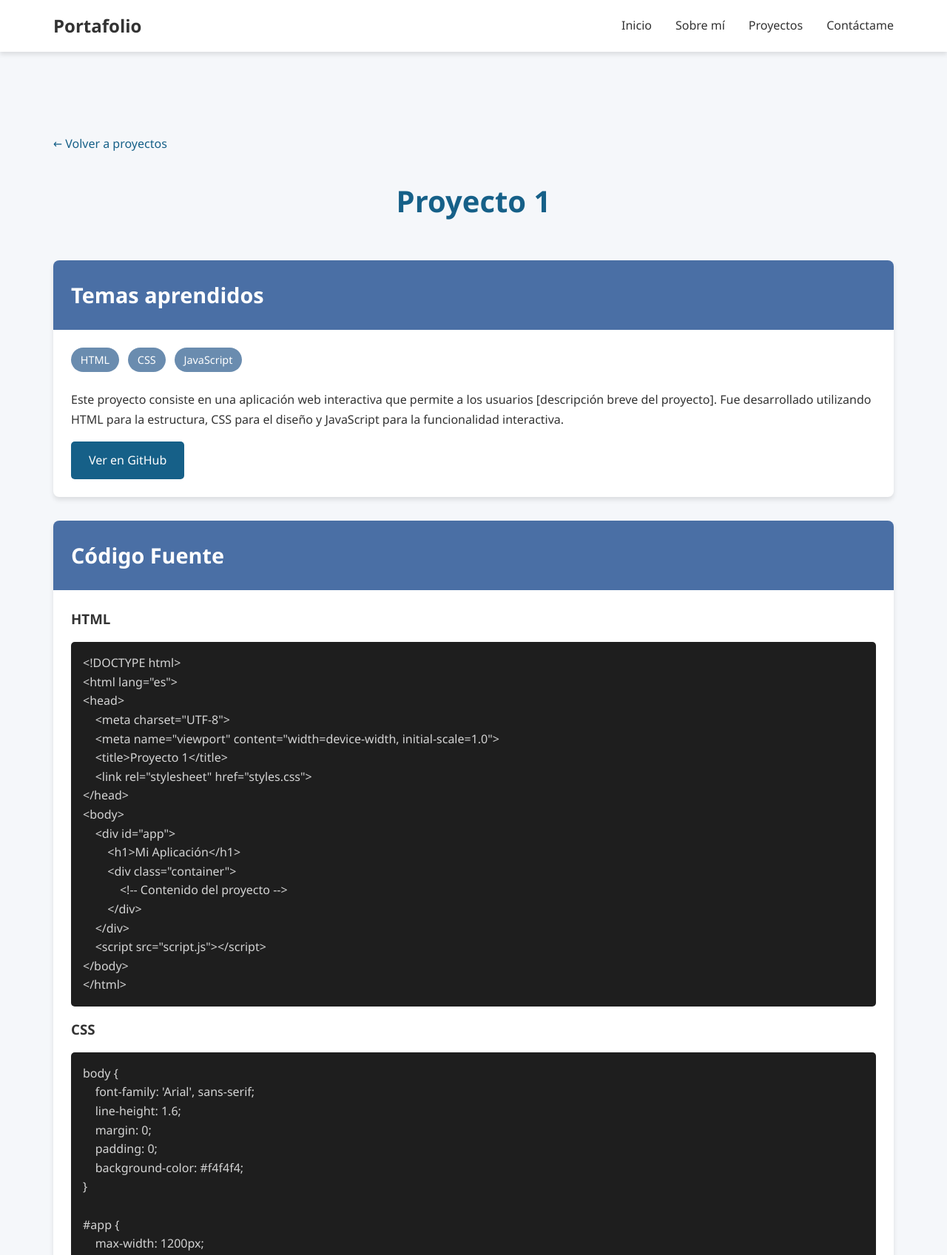
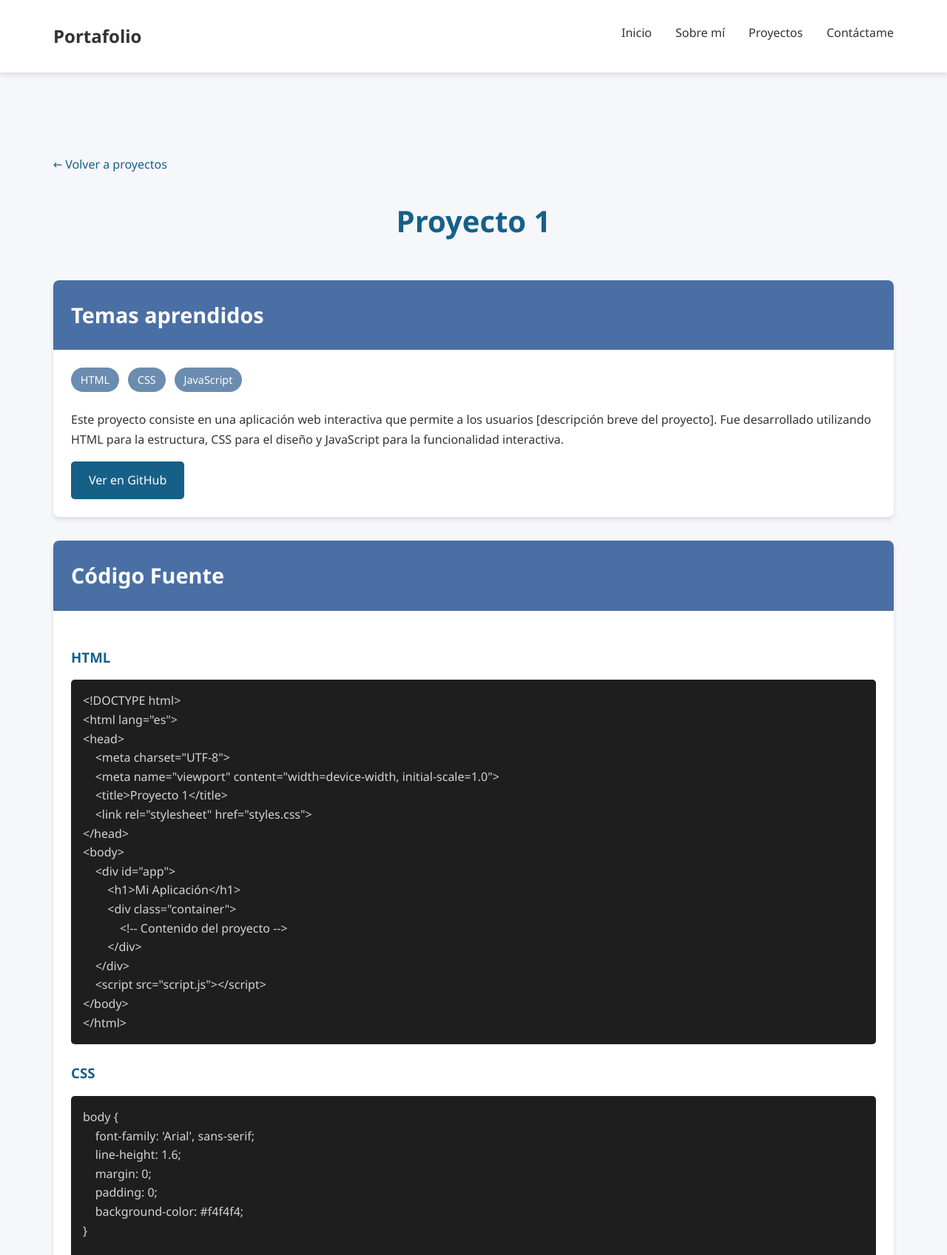
Before and after one commit to Giampier-pixel/Desarrollo-de-aplicaciones-web-Aliaga, a PHP site: page /proyecto1.html in a window 1280 px wide. Shown: the top 1697 px of the page at 74% size. Run offline with PHP 8.4, Linux system fonts and the light colour scheme.

Commit message:
Update styles_proyectos.css

```diff
--- a/styles_proyectos.css
+++ b/styles_proyectos.css
@@ -1,4 +1,5 @@
 
+       /* Variables globales */
 :root {
     --primary-color: #4a6fa5;
     --secondary-color: #6a8caf;
@@ -9,6 +10,7 @@
     --shadow: 0 4px 6px rgba(0, 0, 0, 0.1);
 }
 
+/* Estilos generales */
 * {
     margin: 0;
     padding: 0;
@@ -22,6 +24,7 @@
     background-color: var(--light-gray);
 }
 
+/* Header y navegación */
 header {
     background-color: var(--white);
     box-shadow: var(--shadow);
@@ -69,6 +72,7 @@
     color: var(--accent-color);
 }
 
+/* Secciones generales */
 .section {
     padding: 5rem 0;
 }
@@ -80,6 +84,7 @@
     color: var(--accent-color);
 }
 
+/* Tarjetas y componentes */
 .card {
     background-color: var(--white);
     border-radius: 8px;
@@ -103,6 +108,7 @@
     padding: 1.5rem;
 }
 
+/* Contenedores de código */
 .code-container {
     background-color: #1e1e1e;
     color: #d4d4d4;
@@ -117,9 +123,15 @@
     margin: 0;
 }
 
+/* Textos y descripciones */
 .description {
     margin-top: 1rem;
     line-height: 1.7;
+}
+
+/* Etiquetas */
+.tags {
+    margin-bottom: 1rem;
 }
 
 .tag {
@@ -133,6 +145,7 @@
     margin-bottom: 0.5rem;
 }
 
+/* Enlaces y botones */
 .back-link {
     display: inline-block;
     margin: 2rem 0;
@@ -143,14 +156,6 @@
 
 .back-link:hover {
     text-decoration: underline;
-        }
-
-        .demo-container {
-            margin-top: 2rem;
-            padding: 1.5rem;
-            background-color: var(--light-gray);
-            border-radius: 8px;
-            border: 1px solid #ddd;
 }
 
 .btn {
@@ -169,6 +174,16 @@
     background-color: var(--primary-color);
 }
 
+/* Contenedor de demo */
+.demo-container {
+    margin-top: 2rem;
+    padding: 1.5rem;
+    background-color: var(--light-gray);
+    border-radius: 8px;
+    border: 1px solid #ddd;
+}
+
+/* Pie de página */
 footer {
     background-color: var(--dark-gray);
     color: var(--white);
@@ -188,3 +203,42 @@
     color: var(--white);
     font-size: 1.5rem;
 }
+
+/* Estilos para listas */
+ul {
+    padding-left: 1.5rem;
+    margin: 1rem 0;
+}
+
+li {
+    margin-bottom: 0.5rem;
+}
+
+/* Imágenes */
+img {
+    max-width: 100%;
+    height: auto;
+    border-radius: 5px;
+}
+
+/* Encabezados dentro de tarjetas */
+.card-body h3 {
+    margin-top: 1.5rem;
+    margin-bottom: 0.5rem;
+    color: var(--accent-color);
+}
+
+/* Responsive design */
+@media (max-width: 768px) {
+    .nav-links {
+        display: none;
+    }
+
+    .section {
+        padding: 3rem 0;
+    }
+
+    .section-title {
+        font-size: 2rem;
+    }
+}
```
Lines whose indentation alone changed are shown as unchanged.
